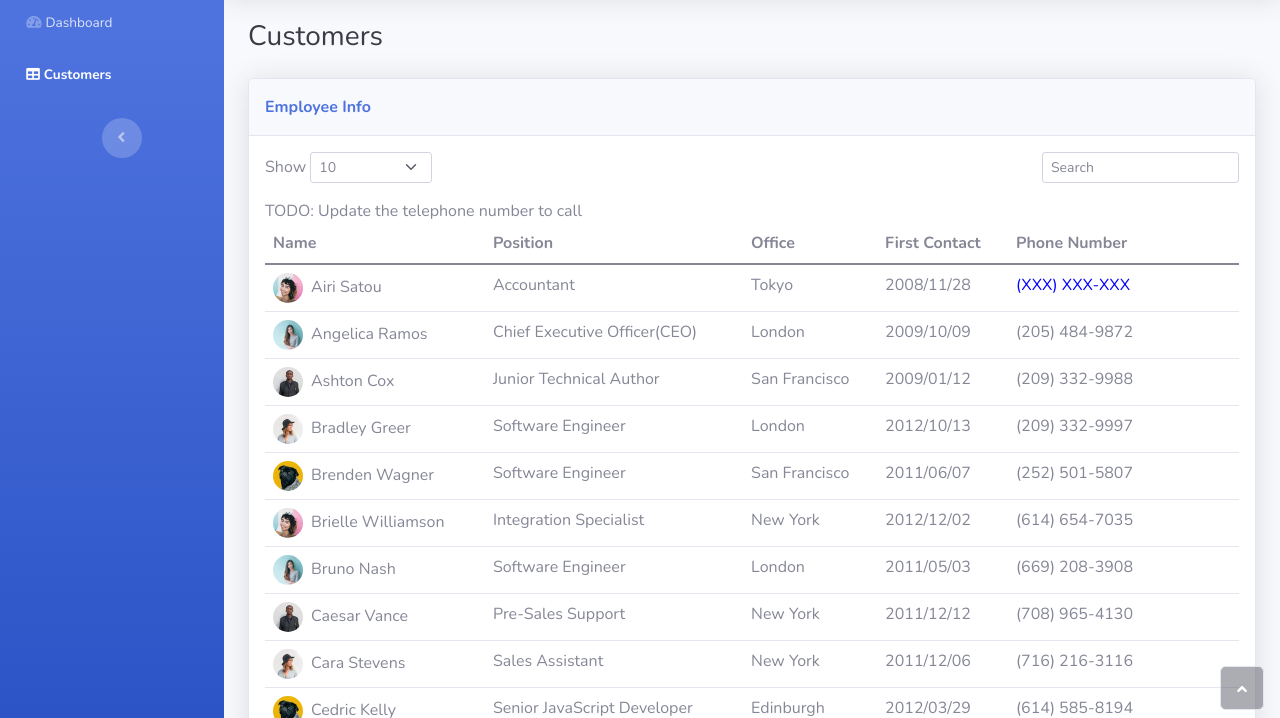
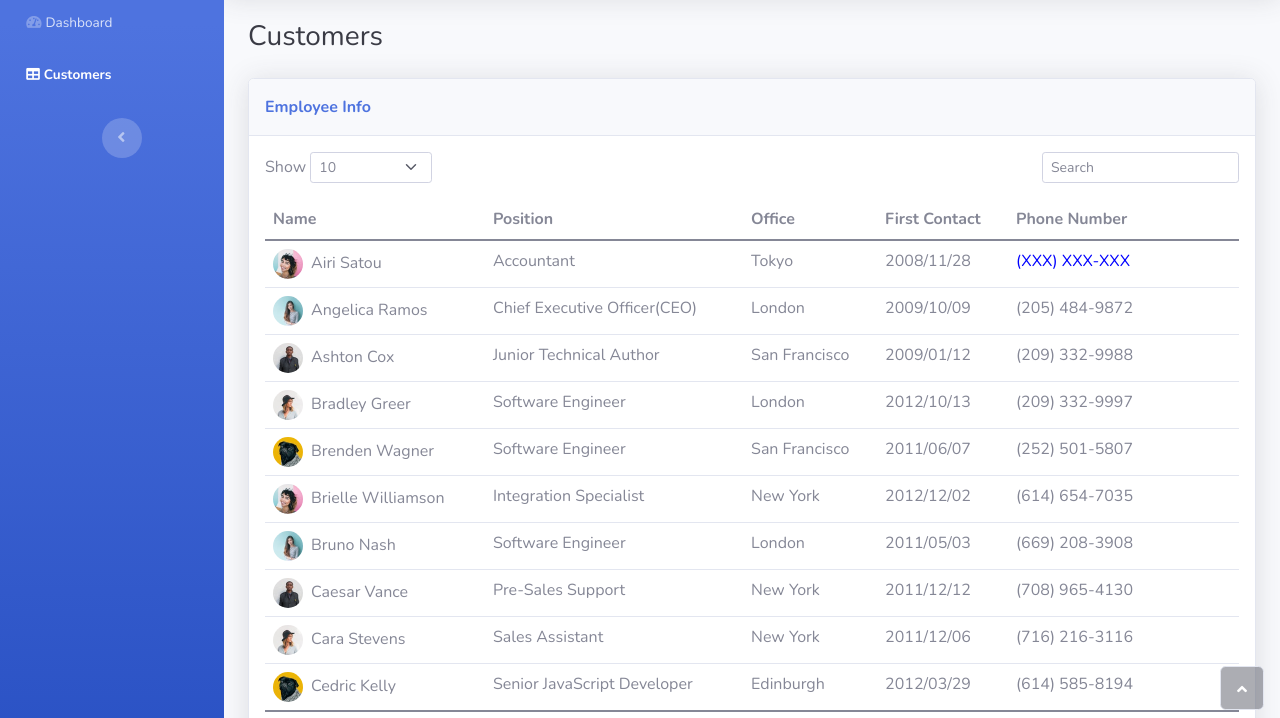
Before and after one commit to SamGreatorex/zoom-phone-smart-embed-lab, a plain HTML site: page table.html in a window 1280 px wide. Shown: the part 74-792 px from the top of the page. Drawn offline with nearby package versions, Linux system fonts and the light colour scheme.

Commit message:
Updated a comment

```diff
--- a/table.html
+++ b/table.html
@@ -201,7 +201,7 @@
                         <td>Accountant</td>
                         <td>Tokyo</td>
                         <td>2008/11/28</td>
-                        TODO: Update the telephone number to call
+                        <!-- TODO: Update the telephone number to call -->
                         <td><number onClick="call(+44XXXXXXXXXX)">(XXX) XXX-XXX</number></td>
                       </tr>
                       <tr>
@@ -324,7 +324,7 @@
     </style>
     <script>
       function call(number) {
-        //TODO: Add the Function here
+        //TODO: Add the Function code here
       }
     </script>
 
```
